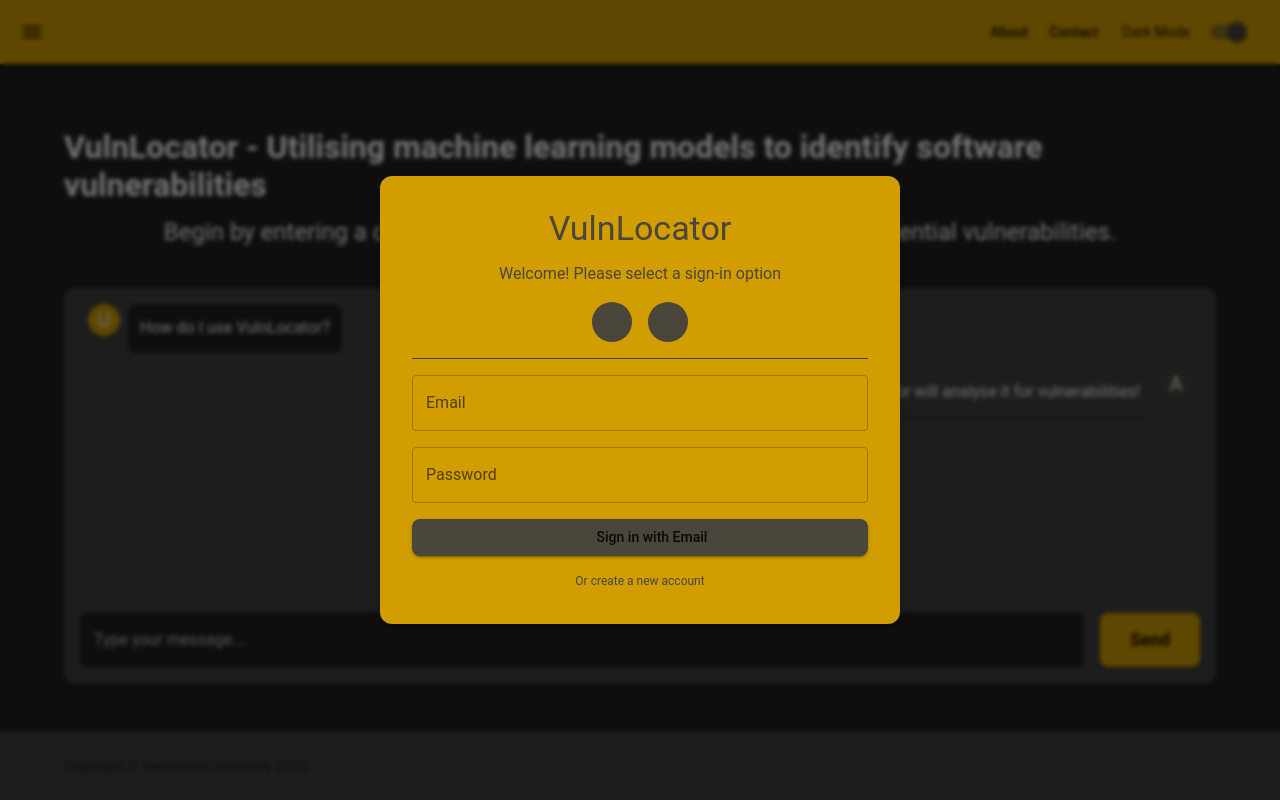
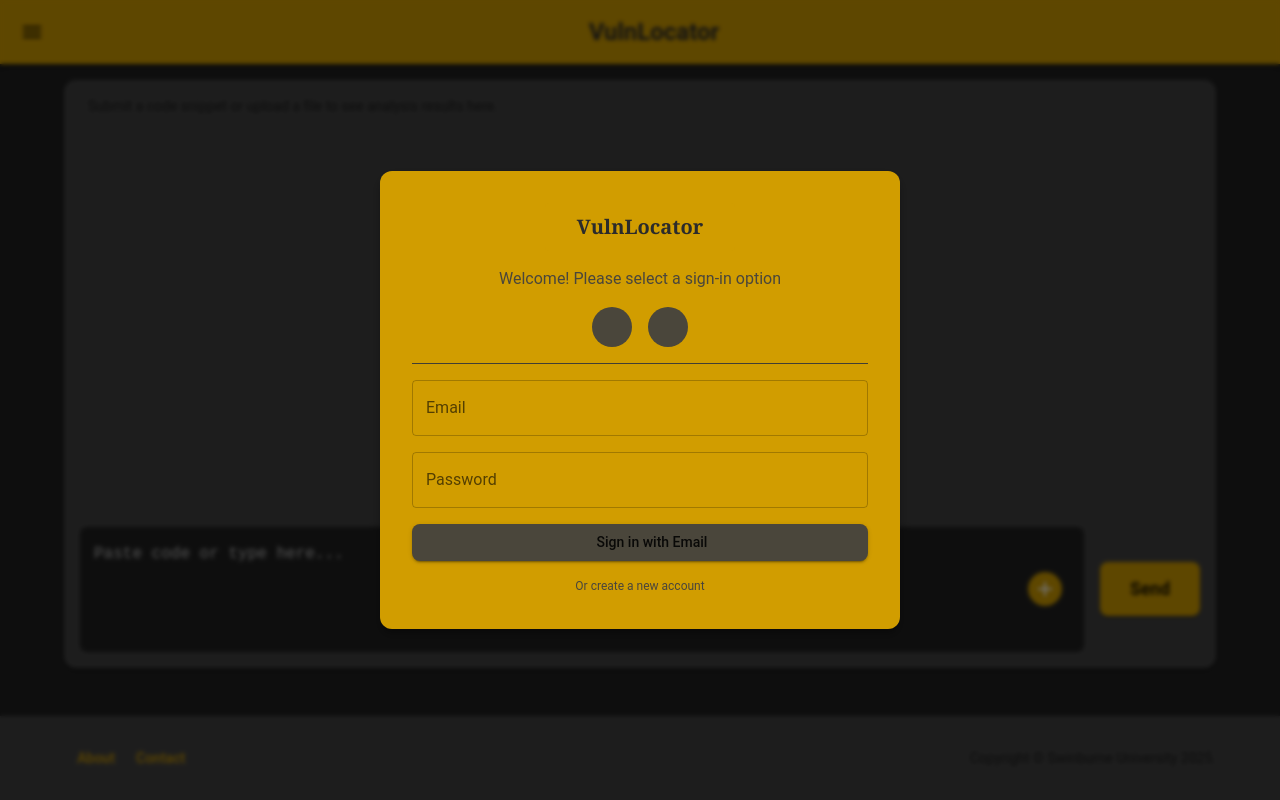
Before and after one commit to 104838522/2025-HS2-COS30049-CTIP-Session12-Group8, a React (Create React App) app in the folder vulnlocator/: page / in a window 1280 px wide. Built offline with nearby package versions, Linux system fonts and the light colour scheme; some icons are missing.

Commit message:
analysis result, chat formatting, small UI tweaks

```diff
--- a/vulnlocator/src/App.js
+++ b/vulnlocator/src/App.js
@@ -1,10 +1,11 @@
-import React, { useState } from 'react';
-import { BrowserRouter as Router, Route, Routes, Link } from 'react-router-dom';
+import React, { useState, useRef } from 'react';
+import { Route, Routes, Link, useLocation } from 'react-router-dom';
 import {
-  AppBar, Toolbar, Typography, Container, Grid, Card, CardContent, Button, Box,
+  AppBar, Toolbar, Typography, Container, Button, Box,
   Drawer, List, ListItem, ListItemIcon, ListItemText, IconButton, TextField,
-  Switch, Snackbar, Alert, Fab, Dialog, DialogTitle, DialogContent, DialogContentText,
-  DialogActions, CircularProgress, LinearProgress, Chip, Avatar, Divider
+  Switch, Snackbar, Alert, Dialog, DialogTitle, DialogContent, DialogContentText,
+  DialogActions, CircularProgress, LinearProgress, Avatar, Divider
+  , InputAdornment
 } from '@mui/material';
 import {
   Menu as MenuIcon,
@@ -22,6 +23,24 @@ import LogoutPage from './LogoutPage';
 import SettingsDialog from './SettingsDialog';
 import { useAuth } from './AuthContext';
 
+function LogoText({ small, size }) {
+  const variant = small ? 'subtitle2' : (size === 'large' ? 'h5' : 'h6');
+  const px = small ? 1.5 : (size === 'large' ? 3 : 2.5);
+  const py = small ? 0.5 : (size === 'large' ? 1.25 : 1);
+  return (
+    <Box sx={{
+      bgcolor: '#d19d00',
+      color: '#2b2b2b',
+      px,
+      py,
+      borderRadius: 1,
+      display: 'inline-block',
+      fontFamily: 'Georgia, serif',
+    }}>
+      <Typography variant={variant} sx={{ fontWeight: 600 }}>{'VulnLocator'}</Typography>
+    </Box>
+  );
+}
 // About page component
 function About() {
   return (
@@ -37,13 +56,17 @@ function About() {
 }
 
 function App() {
-  const { user, message } = useAuth();
+  const { user, message, notify } = useAuth();
+  const fileInputRef = useRef(null);
+  const [chatInput, setChatInput] = useState('');
+  const location = useLocation();
   const [drawerOpen, setDrawerOpen] = useState(false);
   const [darkMode, setDarkMode] = useState(true);
   const [darkSnackbarOpen, setDarkSnackbarOpen] = useState(false);
   const [dialogOpen, setDialogOpen] = useState(false);
   const [settingsOpen, setSettingsOpen] = useState(false);
   const [loading, setLoading] = useState(false);
+  const [analysisResult, setAnalysisResult] = useState(null);
 
   const toggleDrawer = (open) => (event) => {
     if (event.type === 'keydown' && (event.key === 'Tab' || event.key === 'Shift')) {
@@ -89,38 +112,89 @@ function App() {
     }, 2000);
   };
 
+  const handleChatSubmit = (content) => {
+    const payload = typeof content === 'string' ? content : chatInput;
+    if (!payload || payload.trim() === '') {
+      notify && notify('No content to analyse', 'warning');
+      return;
+    }
+    setLoading(true);
+    notify && notify('Analysis started', 'info');
+    // placeholder analysis simulation
+    setTimeout(() => {
+      setLoading(false);
+      notify && notify('Analysis complete (placeholder)', 'success');
+      // set a placeholder analysis result with per-line severities
+      const lines = payload.split('\n');
+      // simple heuristic: mark lines containing 'eval' as Medium, 'select' or 'sql' as High
+      const lineResults = lines.map((ln, idx) => {
+        const l = ln.toLowerCase();
+        if (l.includes('eval(') || l.includes('eval ')) return { line: idx + 1, severity: 'Medium' };
+        if (l.includes('select') || l.includes('sql') || l.includes("-- sql") || l.includes('exec(')) return { line: idx + 1, severity: 'High' };
+        return { line: idx + 1, severity: 'None' };
+      });
+
+      const issues = lineResults.filter(r => r.severity !== 'None').map((r, i) => ({ id: i + 1, desc: `Potential issue on line ${r.line}`, severity: r.severity, line: r.line }));
+
+      setAnalysisResult({ summary: 'Placeholder analysis result', code: payload, lineResults, issues });
+      // clear the input after submission so user isn't confused
+      setChatInput('');
+    }, 1500);
+  };
+
   const drawerContent = (
     <Box sx={{ width: 250, height: '100%', display: 'flex', flexDirection: 'column' }} role="presentation" onClick={toggleDrawer(false)} onKeyDown={toggleDrawer(false)}>
+      {/** determine selection and colors per-item */}
+      {(() => {
+        const path = location?.pathname || '/';
+        const getColor = (selected) => {
+          if (darkMode) return selected ? 'common.white' : 'rgba(255,255,255,0.7)';
+          return selected ? 'text.primary' : 'rgba(0,0,0,0.65)';
+        };
+
+        return (
           <List>
-        <ListItem button component={Link} to="/">
-          <ListItemIcon><MenuIcon /></ListItemIcon>
-          <ListItemText primary="Detect a vulnerability" />
+            <ListItem button component={Link} to="/" selected={path === '/'}>
+              <ListItemIcon sx={{ color: getColor(path === '/') }}><MenuIcon sx={{ color: getColor(path === '/') }} /></ListItemIcon>
+              <ListItemText primary="Detect a vulnerability" sx={{ color: getColor(path === '/') }} />
             </ListItem>
-        <ListItem button component={Link} to="/history">
-          <ListItemIcon><HistoryIcon /></ListItemIcon>
-          <ListItemText primary="Past analyses" />
+            <ListItem button component={Link} to="/history" selected={path === '/history'}>
+              <ListItemIcon sx={{ color: getColor(path === '/history') }}><HistoryIcon sx={{ color: getColor(path === '/history') }} /></ListItemIcon>
+              <ListItemText primary="Past analyses" sx={{ color: getColor(path === '/history') }} />
             </ListItem>
-        <ListItem button component={Link} to="/knowledge">
-          <ListItemIcon><InfoIcon /></ListItemIcon>
-          <ListItemText primary="Knowledge base" />
+            <ListItem button component={Link} to="/knowledge" selected={path === '/knowledge'}>
+              <ListItemIcon sx={{ color: getColor(path === '/knowledge') }}><InfoIcon sx={{ color: getColor(path === '/knowledge') }} /></ListItemIcon>
+              <ListItemText primary="Knowledge base" sx={{ color: getColor(path === '/knowledge') }} />
             </ListItem>
           </List>
+        );
+      })()}
       <Divider />
       <Box sx={{ flexGrow: 1 }} />
+      {(() => {
+        const path = location?.pathname || '/';
+        const getColor = (selected) => {
+          if (darkMode) return selected ? 'common.white' : 'rgba(255,255,255,0.7)';
+          return selected ? 'text.primary' : 'rgba(0,0,0,0.65)';
+        };
+
+        return (
           <List>
-        <ListItem button component={Link} to="/profile">
-          <ListItemIcon><AccountCircleIcon /></ListItemIcon>
-          <ListItemText primary="Your profile" />
+            <ListItem button component={Link} to="/profile" selected={path === '/profile'}>
+              <ListItemIcon sx={{ color: getColor(path === '/profile') }}><AccountCircleIcon sx={{ color: getColor(path === '/profile') }} /></ListItemIcon>
+              <ListItemText primary="Your profile" sx={{ color: getColor(path === '/profile') }} />
             </ListItem>
             <ListItem button onClick={handleSettingsOpen}>
-          <ListItemIcon><SettingsIcon /></ListItemIcon>
-          <ListItemText primary="Settings" />
+              <ListItemIcon sx={{ color: getColor(false) }}><SettingsIcon sx={{ color: getColor(false) }} /></ListItemIcon>
+              <ListItemText primary="Settings" sx={{ color: getColor(false) }} />
             </ListItem>
-        <ListItem button component={Link} to="/logout">
-          <ListItemIcon><LogoutIcon /></ListItemIcon>
-          <ListItemText primary="Log out" />
+            <ListItem button component={Link} to="/logout" selected={path === '/logout'}>
+              <ListItemIcon sx={{ color: getColor(path === '/logout') }}><LogoutIcon sx={{ color: getColor(path === '/logout') }} /></ListItemIcon>
+              <ListItemText primary="Log out" sx={{ color: getColor(path === '/logout') }} />
             </ListItem>
           </List>
+        );
+      })()}
     </Box>
   );
 
@@ -141,34 +215,23 @@ function App() {
           <IconButton edge="start" color="inherit" aria-label="menu" onClick={toggleDrawer(true)}>
             <MenuIcon />
           </IconButton>
-          <Box sx={{ flexGrow: 1 }} />
-          <Button color="inherit" component={Link} to="/about">About</Button>
-          <Button color="inherit" onClick={handleDialogOpen}>Contact</Button>
-          <Box sx={{ ml: 2, display: 'flex', alignItems: 'center' }}>
-            <Typography variant="body2" sx={{ mr: 1 }}>Dark Mode</Typography>
-            <Switch
-              checked={darkMode}
-              onChange={handleDarkModeToggle}
-              sx={{
-                '& .MuiSwitch-switchBase.Mui-checked': {
-                  color: '#4a463b', // secondary.main from theme.js
-                },
-                '& .MuiSwitch-switchBase.Mui-checked + .MuiSwitch-track': {
-                  backgroundColor: '#4a463b',
-                },
-              }}
-            />
+          <Box sx={{ flex: 1, display: 'flex', justifyContent: 'center', alignItems: 'center' }}>
+            <LogoText size="large" />
           </Box>
-          {user && (
-            <Box sx={{ display: 'flex', alignItems: 'center', gap: 1, ml: 2 }}>
-              <Avatar sx={{ width: 36, height: 36 }}>{(user.name || user.email || 'U').slice(0, 2)}</Avatar>
-              <Typography variant="body2">{user.name || user.email}</Typography>
-            </Box>
-          )}
         </Toolbar>
       </AppBar>
 
-      <Drawer anchor="left" open={drawerOpen} onClose={toggleDrawer(false)}>
+      <Drawer
+        anchor="left"
+        open={drawerOpen}
+        onClose={toggleDrawer(false)}
+        PaperProps={{
+          sx: {
+            bgcolor: darkMode ? 'grey.900' : 'background.paper',
+            color: darkMode ? 'common.white' : 'text.primary',
+          }
+        }}
+      >
         {drawerContent}
       </Drawer>
 
@@ -177,7 +240,7 @@ function App() {
       <Routes>
         <Route path="/" element={
           <Container component="main" sx={{
-            mt: 8,
+            mt: 2,
             mb: 2,
             flex: 1,
             display: 'flex',
@@ -189,12 +252,6 @@ function App() {
             maxHeight: '100%',
             overflow: 'hidden',
           }}>
-            <Typography variant="h2" component="h1" gutterBottom>
-              VulnLocator - Utilising machine learning models to identify software vulnerabilities
-            </Typography>
-            <Typography variant="h5" component="h2" gutterBottom>
-              Begin by entering a code snippet or uploading a file to analyse for potential vulnerabilities.
-            </Typography>
 
             {/* Chatbox UI */}
             <Box sx={{
@@ -206,7 +263,7 @@ function App() {
               bgcolor: darkMode ? 'grey.800' : 'grey.100',
               borderRadius: 3,
               boxShadow: 3,
-              mt: 4,
+              mt: 0,
               mb: 4,
               p: 2,
               minHeight: 0,
@@ -214,7 +271,8 @@ function App() {
               maxHeight: '100%',
               overflow: 'hidden',
             }}>
-              {/* Chat messages area */}
+              {loading && <LinearProgress color="secondary" sx={{ mb: 1 }} />}
+              {/* Code viewer area (shows submitted code with per-line highlighting) */}
               <Box sx={{
                 flex: 1,
                 overflowY: 'auto',
@@ -224,31 +282,46 @@ function App() {
                 gap: 2,
                 minHeight: 0,
               }}>
-                {/* Example messages, replace with state if needed */}
-                <Box sx={{ display: 'flex', alignItems: 'flex-start', gap: 1 }}>
-                  <Avatar sx={{ bgcolor: 'primary.main', width: 32, height: 32 }}>U</Avatar>
-                  <Box sx={{ bgcolor: darkMode ? 'grey.900' : 'white', p: 1.5, borderRadius: 2, boxShadow: 1, maxWidth: '80%' }}>
-                    <Typography variant="body1">How do I use VulnLocator?</Typography>
+                {analysisResult ? (
+                  <>
+                    <Typography variant="subtitle1">{analysisResult.summary}</Typography>
+                    <Box component="pre" sx={{ mt: 1, p: 2, bgcolor: darkMode ? 'grey.900' : '#f7f7f7', borderRadius: 1, overflowX: 'auto', fontFamily: 'monospace', fontSize: '0.95rem' }}>
+                      {analysisResult.code.split('\n').map((ln, idx) => {
+                        const res = analysisResult.lineResults[idx];
+                        const severity = res ? res.severity : 'None';
+                        const bg = severity === 'High' ? 'rgba(255,0,0,0.08)' : severity === 'Medium' ? 'rgba(255,200,0,0.06)' : 'transparent';
+                        return (
+                          <Box key={idx} component="div" sx={{ background: bg, display: 'flex', gap: 2 }}>
+                            <Box sx={{ width: 48, textAlign: 'right', pr: 1, color: darkMode ? 'grey.400' : 'grey.600' }}>{idx + 1}</Box>
+                            <Box component="span" sx={{ whiteSpace: 'pre-wrap', flex: 1 }}>{ln || '\u00A0'}</Box>
                           </Box>
+                        );
+                      })}
                     </Box>
-                <Box sx={{ display: 'flex', alignItems: 'flex-start', gap: 1, flexDirection: 'row-reverse' }}>
-                  <Avatar sx={{ bgcolor: 'secondary.main', width: 32, height: 32 }}>A</Avatar>
-                  <Box sx={{ bgcolor: darkMode ? 'grey.800' : 'grey.200', p: 1.5, borderRadius: 2, boxShadow: 1, maxWidth: '80%' }}>
-                    <Typography variant="body1">Just paste your code or upload a file, and VulnLocator will analyse it for vulnerabilities!</Typography>
-                  </Box>
-                </Box>
+                  </>
+                ) : (
+                  <Typography variant="body2" color="text.secondary">Submit a code snippet or upload a file to see analysis results here.</Typography>
+                )}
               </Box>
               {/* Chat input area at the bottom */}
               <Box sx={{ display: 'flex', alignItems: 'center', gap: 2, mt: 1 }}>
                 <TextField
                   fullWidth
-                  placeholder="Type your message..."
+                  placeholder="Paste code or type here..."
                   variant="outlined"
+                  value={chatInput}
+                  onChange={(e) => setChatInput(e.target.value)}
+                  multiline
+                  minRows={4}
+                  maxRows={12}
                   sx={{
                     bgcolor: darkMode ? 'grey.900' : 'white',
                     borderRadius: 2,
                     '& .MuiInputBase-input': {
                       color: darkMode ? '#fff' : 'inherit',
+                      fontFamily: 'monospace',
+                      whiteSpace: 'pre',
+                      overflow: 'auto',
                     },
                     '& .MuiInputBase-input::placeholder': {
                       color: darkMode ? '#bbb' : '#888',
@@ -256,16 +329,58 @@ function App() {
                     },
                   }}
                   InputProps={{
-                    style: {
-                      color: darkMode ? '#fff' : undefined,
-                    },
+                    style: { color: darkMode ? '#fff' : undefined },
+                    endAdornment: (
+                      <InputAdornment position="end">
+                        <IconButton
+                          aria-label="attach file"
+                          onClick={() => fileInputRef.current && fileInputRef.current.click()}
+                          sx={{ bgcolor: 'primary.main', color: '#fff', '&:hover': { bgcolor: 'primary.dark' }, mr: 1 }}
+                          size="small"
+                        >
+                          <AddIcon />
+                        </IconButton>
+                      </InputAdornment>
+                    ),
                   }}
                 />
-                <Button variant="contained" color="primary" sx={{ px: 4, py: 1.5, fontWeight: 'bold', fontSize: '1.1rem', borderRadius: 2 }}>
-                  Send
+                <input
+                  ref={fileInputRef}
+                  type="file"
+                  accept=".txt,.js,.py,.java,.c,.cpp,.json,.md,.html,.css"
+                  style={{ display: 'none' }}
+                  onChange={(e) => {
+                    const file = e.target.files && e.target.files[0];
+                    if (!file) return;
+                    if (file.size > 200 * 1024) {
+                      notify && notify('File too large (max 200KB)', 'warning');
+                      e.target.value = null;
+                      return;
+                    }
+                    const reader = new FileReader();
+                    reader.onload = (ev) => {
+                      const text = ev.target.result;
+                      // set input briefly so user can see it if desired, but we'll clear after submission
+                      setChatInput(String(text));
+                      notify && notify(`Loaded ${file.name}`, 'success');
+                      // auto-submit loaded file content and then clear the input
+                      handleChatSubmit(String(text));
+                      // ensure the file input value is cleared for future uploads
+                      if (e.target) e.target.value = null;
+                    };
+                    reader.onerror = () => {
+                      notify && notify('Failed to read file', 'error');
+                      if (e.target) e.target.value = null;
+                    };
+                    reader.readAsText(file);
+                  }}
+                />
+                <Button variant="contained" color="primary" sx={{ px: 4, py: 1.5, fontWeight: 'bold', fontSize: '1.1rem', borderRadius: 2 }} onClick={() => handleChatSubmit(chatInput)} disabled={loading}>
+                  {loading ? <CircularProgress size={20} sx={{ color: '#fff' }} /> : 'Send'}
                 </Button>
               </Box>
             </Box>
+            {/* results are displayed inline above */}
           </Container>
         } />
         <Route path="/about" element={<About />} />
@@ -276,10 +391,11 @@ function App() {
       </Routes>
 
       <Box component="footer" sx={{ bgcolor: darkMode ? 'grey.800' : 'background.paper', py: 3, mt: 'auto' }}>
-        <Container maxWidth="lg">
-          <Typography variant="body1">
-
-          </Typography>
+        <Container maxWidth="lg" sx={{ display: 'flex', alignItems: 'center', justifyContent: 'space-between', gap: 2 }}>
+          <Box>
+            <Button component={Link} to="/about">About</Button>
+            <Button onClick={handleDialogOpen}>Contact</Button>
+          </Box>
           <Typography variant="body2" color="text.secondary">
             {'Copyright © Swinburne University '}
             {new Date().getFullYear()}
--- a/vulnlocator/src/LoginOverlay.js
+++ b/vulnlocator/src/LoginOverlay.js
@@ -52,7 +52,11 @@ export default function LoginOverlay() {
                 backdropFilter: 'blur(2px)'
             }}>
                 <Paper sx={{ p: 4, width: 520, borderRadius: 3, textAlign: 'center', bgcolor: theme.palette.primary.main }} elevation={8}>
-                    <Typography variant="h4" gutterBottom sx={{ color: theme.palette.secondary.main }}>VulnLocator</Typography>
+                    <Box sx={{ display: 'flex', justifyContent: 'center', mb: 2 }}>
+                        <Box sx={{ bgcolor: '#d19d00', color: '#2b2b2b', px: 4, py: 1, borderRadius: 1 }}>
+                            <Typography variant="h6" sx={{ fontFamily: 'Georgia, serif', fontWeight: 600 }}>VulnLocator</Typography>
+                        </Box>
+                    </Box>
                     <Typography variant="body1" color="text.secondary" gutterBottom sx={{ color: theme.palette.secondary.main }}>
                         Welcome! Please select a sign-in option
                     </Typography>
```
Lines whose indentation alone changed are shown as unchanged.
